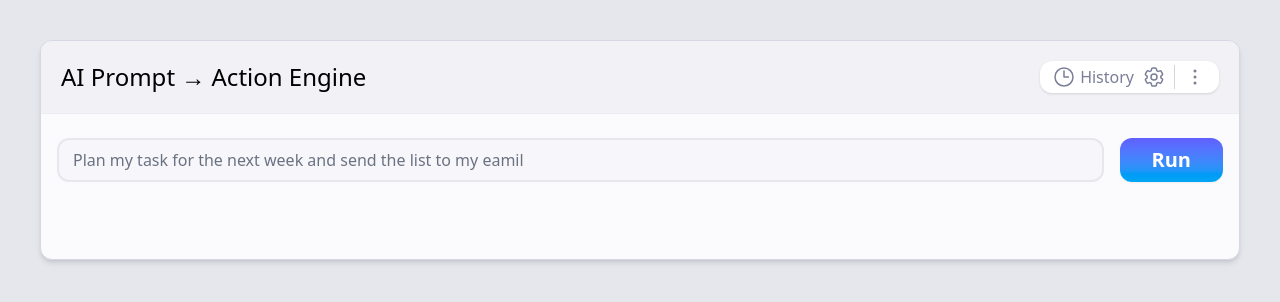
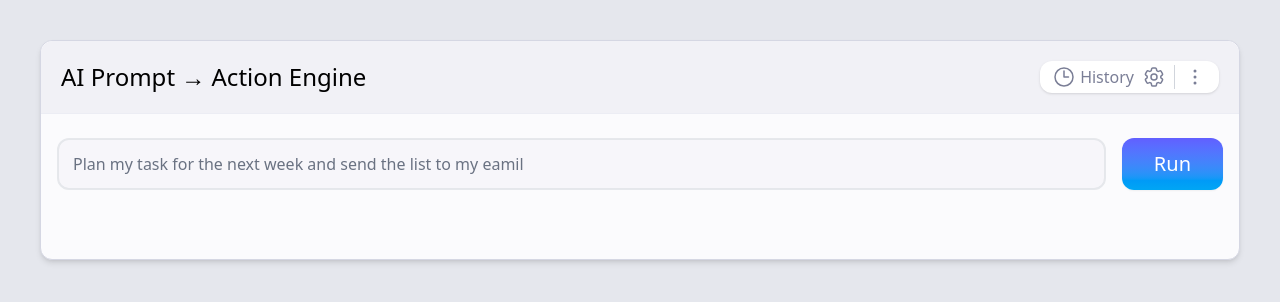
Before and after one commit to ArsenyOK/AI-automation, a React (Vite) app in the folder ui/: page / in a window 1280 px wide. Shown: the top 302 px of the page. Built offline with nearby package versions, Linux system fonts and the light colour scheme.

Commit message:
Add loading state to RUN btn

```diff
--- a/ui/src/components/DetectIntent/ActionItem/ActionItem.tsx
+++ b/ui/src/components/DetectIntent/ActionItem/ActionItem.tsx
@@ -41,7 +41,7 @@ const ActionItem = ({ number, action, preview }: any) => {
                   return (
                     <div className="flex gap-2" key={index}>
                       <div className="flex justify-center items-center w-[26px] h-[26px] p-1 bg-[#9AD3B4] rounded-full text-white">
-                        {index}
+                        {index + 1}
                       </div>
                       {task}
                     </div>
--- a/ui/src/components/TextareaBlock/TextareaBlock.tsx
+++ b/ui/src/components/TextareaBlock/TextareaBlock.tsx
@@ -7,12 +7,14 @@ interface TextareaBlockProps {
 
 const TextareaBlock = ({ toggleDetect, setRunData }: TextareaBlockProps) => {
   const [text, setText] = useState<string>("");
+  const [loading, setLoading] = useState<boolean>(false);
 
   const handleChange = (e: React.ChangeEvent<HTMLInputElement>) => {
     setText(e.target.value);
   };
 
   const fetchData = async (text: string) => {
+    setLoading(true);
     const planRes = await fetch("http://localhost:3001/api/runs", {
       method: "POST",
       headers: { "Content-Type": "application/json" },
@@ -22,12 +24,14 @@ const TextareaBlock = ({ toggleDetect, setRunData }: TextareaBlockProps) => {
     if (!planRes.ok) {
       const errText = await planRes.text();
       throw new Error(`Plan error: ${planRes.status} ${errText}`);
+      setLoading(false);
     }
 
     const plan = await planRes.json();
 
     if (plan?.runId) {
       setRunData(plan);
+      setLoading(false);
     }
 
     let executeResult = null;
@@ -74,9 +78,43 @@ const TextareaBlock = ({ toggleDetect, setRunData }: TextareaBlockProps) => {
       />
       <button
         onClick={onSubmit}
-        className="flex-none rounded-xl bg-linear-to-t from-sky-500 to-indigo-500 px-8 text-sm font-semibold text-white shadow-xs text-xl font-medium hover:bg-indigo-400 cursor-pointer focus-visible:outline-2 focus-visible:outline-offset-2 focus-visible:outline-indigo-500"
+        disabled={loading}
+        className={`
+    flex items-center justify-center gap-2
+    rounded-xl px-8 py-3
+    text-xl font-medium text-white
+    shadow-xs
+    bg-linear-to-t from-sky-500 to-indigo-500
+    cursor-pointer
+    hover:from-sky-400 hover:to-indigo-400
+    disabled:opacity-60 disabled:cursor-not-allowed
+    focus-visible:outline-2 focus-visible:outline-offset-2 focus-visible:outline-indigo-500
+  `}
       >
-        Run
+        {loading && (
+          <svg
+            className="h-5 w-5 animate-spin text-white"
+            xmlns="http://www.w3.org/2000/svg"
+            fill="none"
+            viewBox="0 0 26 26"
+          >
+            <circle
+              className="opacity-25"
+              cx="13"
+              cy="13"
+              r="8"
+              stroke="currentColor"
+              strokeWidth="4"
+            />
+            <path
+              className="opacity-75"
+              fill="currentColor"
+              d="M4 12a8 8 0 018-8v4a4 4 0 00-4 4H4z"
+            />
+          </svg>
+        )}
+
+        {loading ? "Running…" : "Run"}
       </button>
     </div>
   );
```
